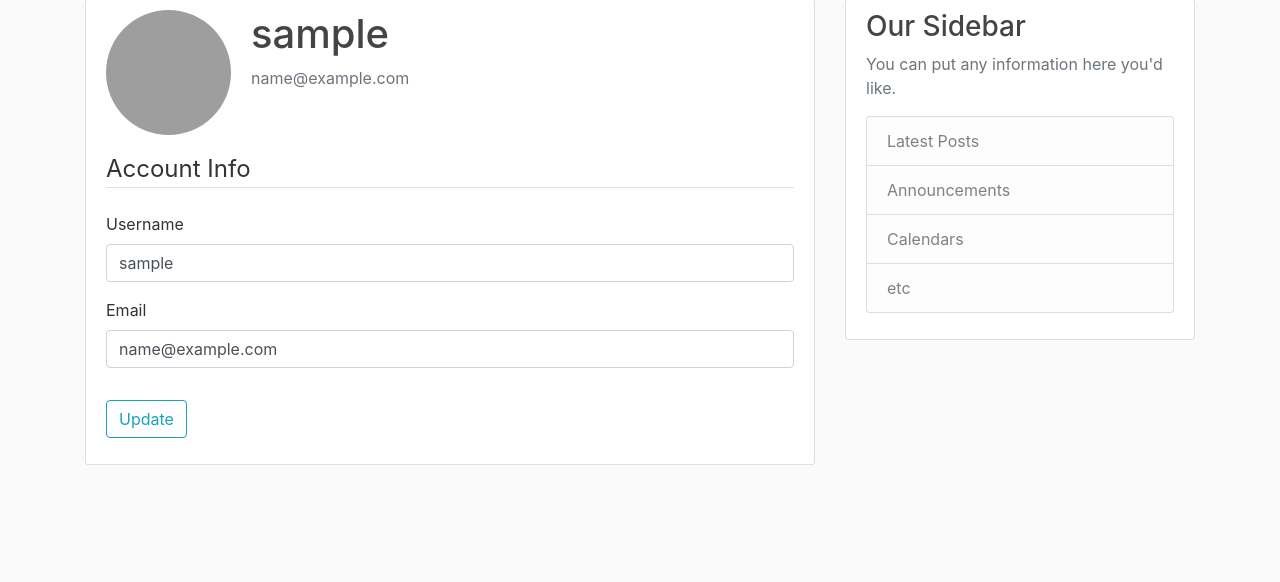
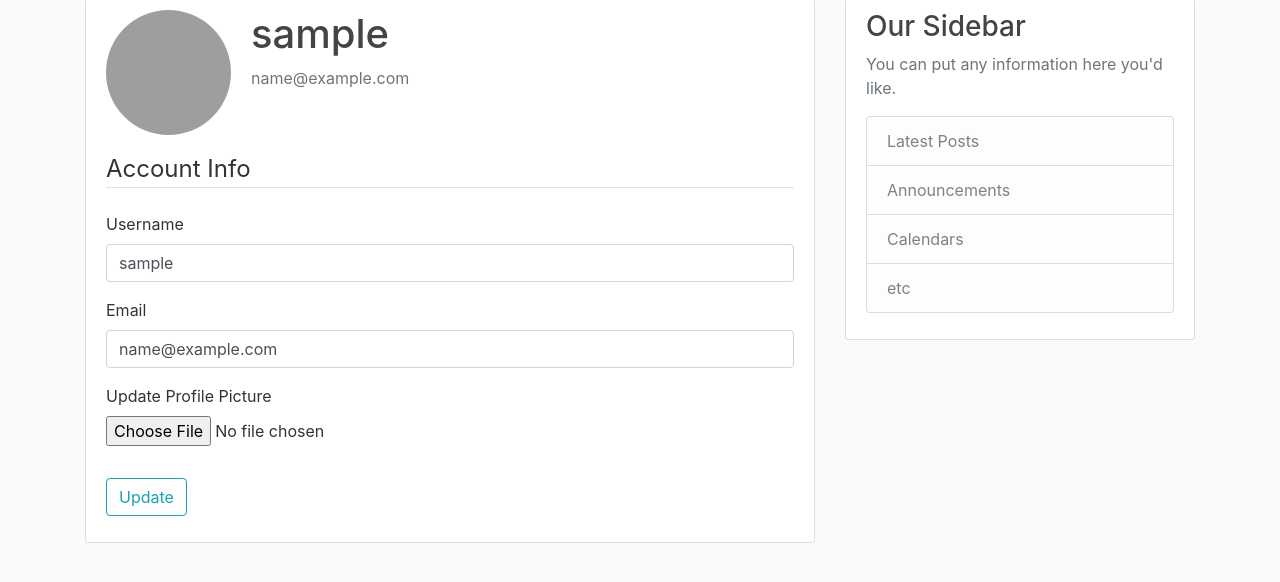
Before and after one commit to sharmashubham850/FlaskBlog, a Flask app: page /account in a window 1280 px wide. Shown: the part 81-663 px from the top of the page. Run offline with Flask 2, Linux system fonts and the light colour scheme; the visitor is signed in with stand-in values (Sample User, id 1); data comes from the database, SQL or seed files in the repository; some libraries are stand-ins or nearby versions; grey boxes are pictures that could not be loaded.

Commit message:
Added User Profile picture update feature

```diff
--- a/flaskblog/forms.py
+++ b/flaskblog/forms.py
@@ -1,4 +1,5 @@
 from flask_wtf import FlaskForm
+from flask_wtf.file import FileField, FileAllowed
 from wtforms import StringField, PasswordField, SubmitField, BooleanField
 from wtforms.validators import DataRequired, Length, Email, EqualTo, ValidationError
 from flaskblog.models import User
@@ -49,6 +50,9 @@ class AccountUpdateForm(FlaskForm):
         "Username", validators=[DataRequired(), Length(min=2, max=20)]
     )
     email = StringField("Email", validators=[DataRequired(), Email()])
+    picture = FileField(
+        "Update Profile Picture", validators=[FileAllowed(["jpg", "png"])]
+    )
     submit = SubmitField("Update")
 
     # Custom validator for existing or same Username in DB
--- a/flaskblog/routes.py
+++ b/flaskblog/routes.py
@@ -1,3 +1,7 @@
+import os
+import secrets
+from pathlib import Path
+from PIL import Image
 from flaskblog import app, db, bcrypt
 from flask import render_template, url_for, redirect, flash, request
 from flaskblog.forms import RegistrationForm, LoginForm, AccountUpdateForm
@@ -91,16 +95,47 @@ def logout():
     return redirect(url_for("home"))
 
 
+def save_picture(form_picture):
+    random_hex = secrets.token_hex(8)  # Name
+    ext = Path(form_picture.filename).suffix  # Extension
+    picture_fn = random_hex + ext  # Picture filename
+    picture_path = Path(app.root_path) / "static" / "profile_pics" / picture_fn
+
+    # Modifying picture's size
+    output_size = (125, 125)
+    i = Image.open(form_picture)
+    i.thumbnail(output_size)
+
+    i.save(str(picture_path))  # Saving modified picture
+
+    return picture_fn  # Returning picture filename
+
+
 @app.route("/account", methods=["GET", "POST"])
 @login_required
 def account():
     form = AccountUpdateForm()
     if form.validate_on_submit():
+        if form.picture.data:
+            old_picture_file = (
+                Path(app.root_path)
+                / "static"
+                / "profile_pics"
+                / current_user.image_file
+            )
+            if old_picture_file.exists():
+                os.remove(old_picture_file)
+
+            picture_file = save_picture(form.picture.data)
+            current_user.image_file = picture_file
+
         current_user.username = form.username.data
         current_user.email = form.email.data
         db.session.commit()
+
         flash("Your account has been updated successfully", category="success")
         return redirect(url_for("account"))
+
     elif request.method == "GET":
         form.username.data = current_user.username
         form.email.data = current_user.email
--- a/flaskblog/templates/account.html
+++ b/flaskblog/templates/account.html
@@ -12,7 +12,7 @@
     </div>
 
     <!--Account Update form-->
-    <form action="" method="POST">
+    <form action="" method="POST" enctype="multipart/form-data">
         {{ form.hidden_tag() }}
         <fieldset class="form-group">
             <legend class="border-bottom mb-4">Account Info</legend>
@@ -45,6 +45,15 @@
                 {{ form.email(class="form-control") }}
                 {% endif %}
             </div>
+            <div class='form-group'>
+                {{ form.picture.label }}
+                {{form.picture(class="form-control-file") }}
+                {% if form.picture.errors %}
+                {% for error in form.picture.errors %}
+                <span class="text-danger">{{ error }}</span> <br>
+                {% endfor %}
+                {% endif %}
+            </div>
         </fieldset>
         <div class="form-group">
             {{ form.submit(class="btn btn-outline-info") }}
```
